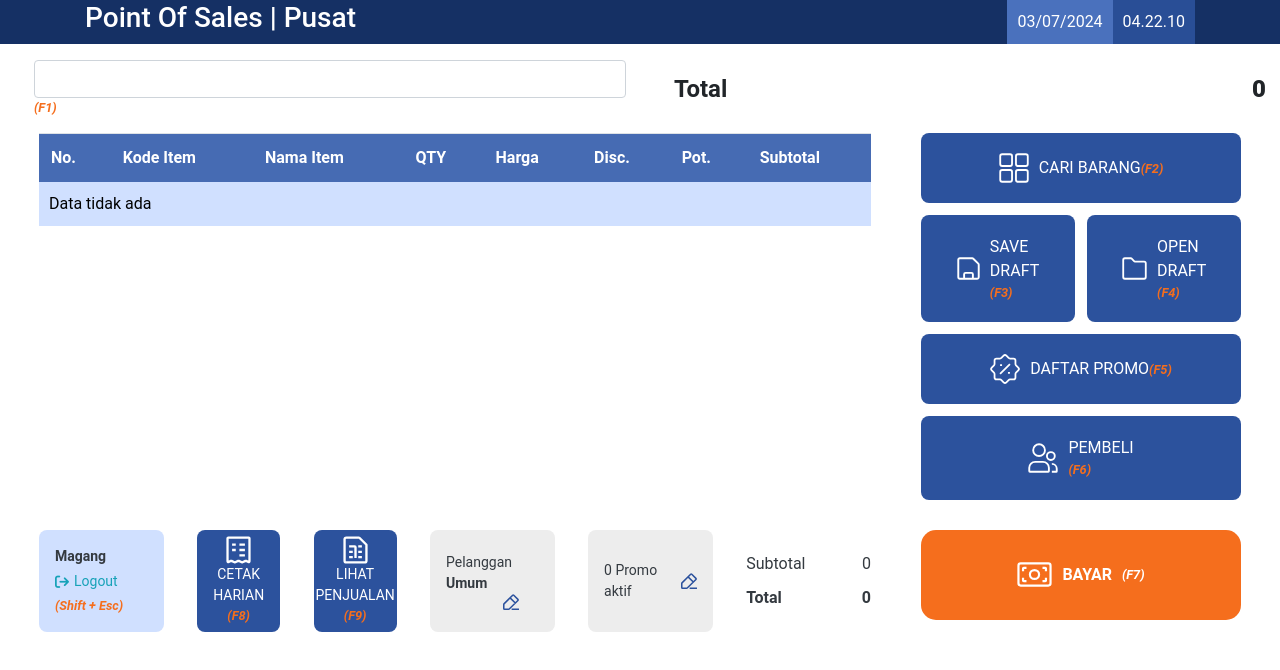
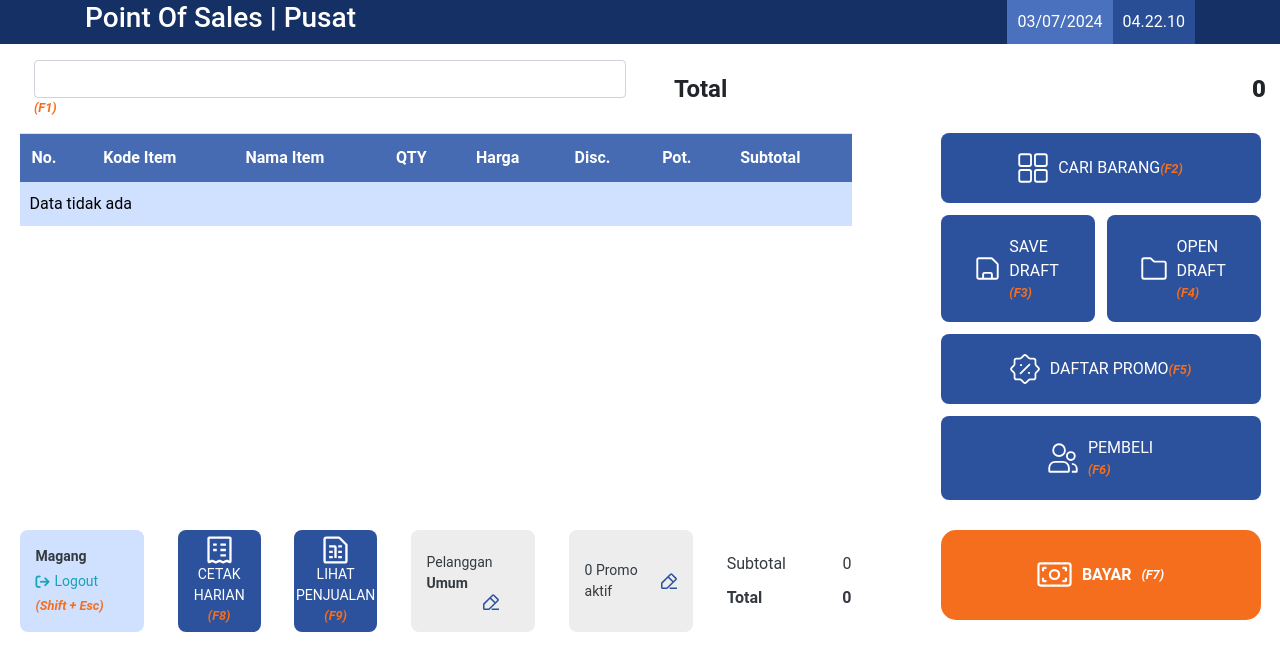
Before and after one commit to rifkigg/point-of-sales, a plain HTML site: page index.html in a window 1280 px wide. Drawn offline with nearby package versions, Linux system fonts and the light colour scheme.

Commit message:
merapihkan bagian main dan footer

```diff
--- a/index.html
+++ b/index.html
@@ -43,7 +43,7 @@
       </div>
     </section>
 
-    <main class="d-flex justify-content-center w-100">
+    <main class="d-flex justify-content-around w-100">
       <div class="tabel">
         <table class="table table-striped mb-0 fw-500 text-white">
           <tr>
@@ -137,7 +137,7 @@
       </div>
     </main>
 
-    <footer class="d-flex justify-content-center align-items-stretch">
+    <footer class="d-flex justify-content-around align-items-stretch">
       <div class="wrap d-flex align-items-stretch justify-content-between">
         <a
           href="#"
```
